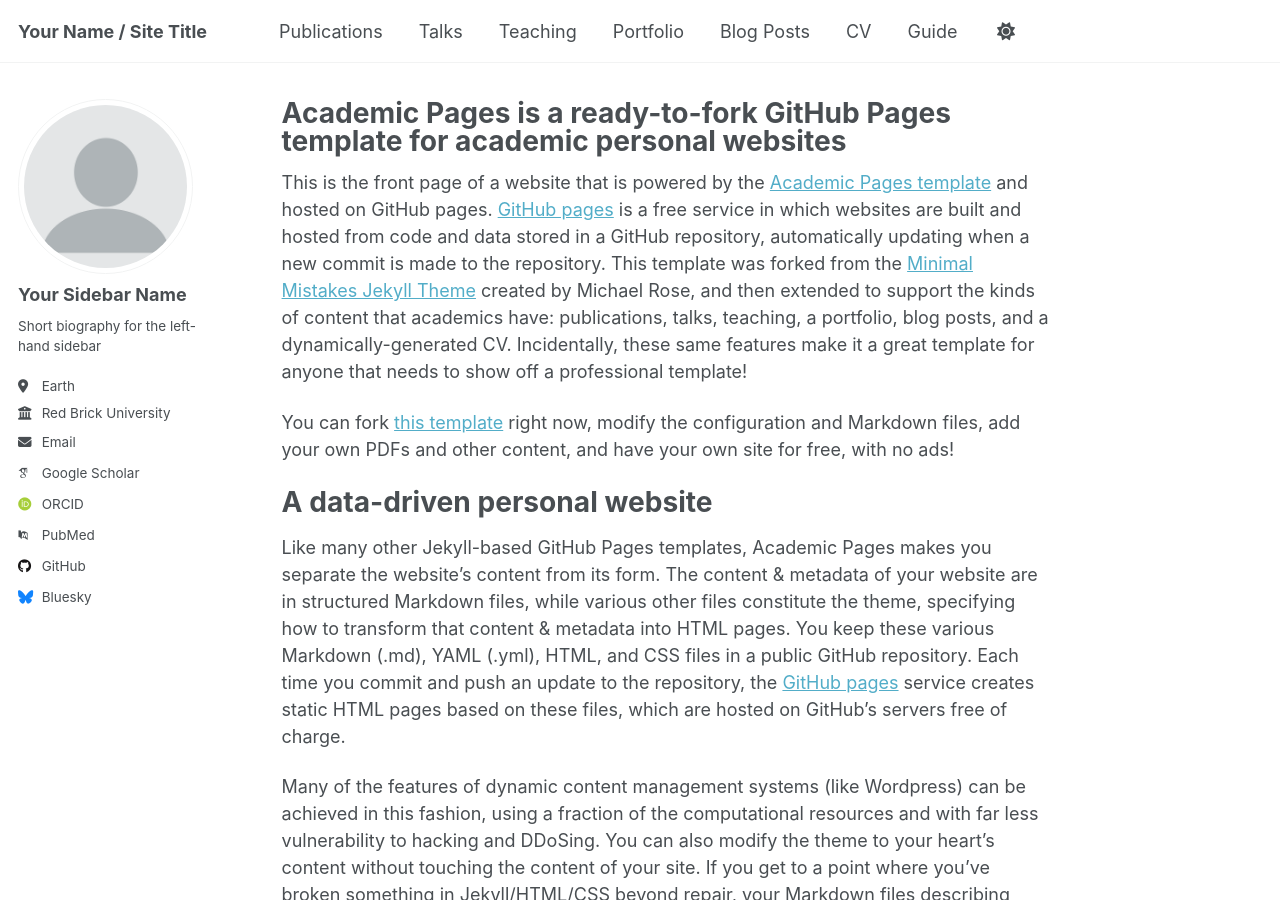
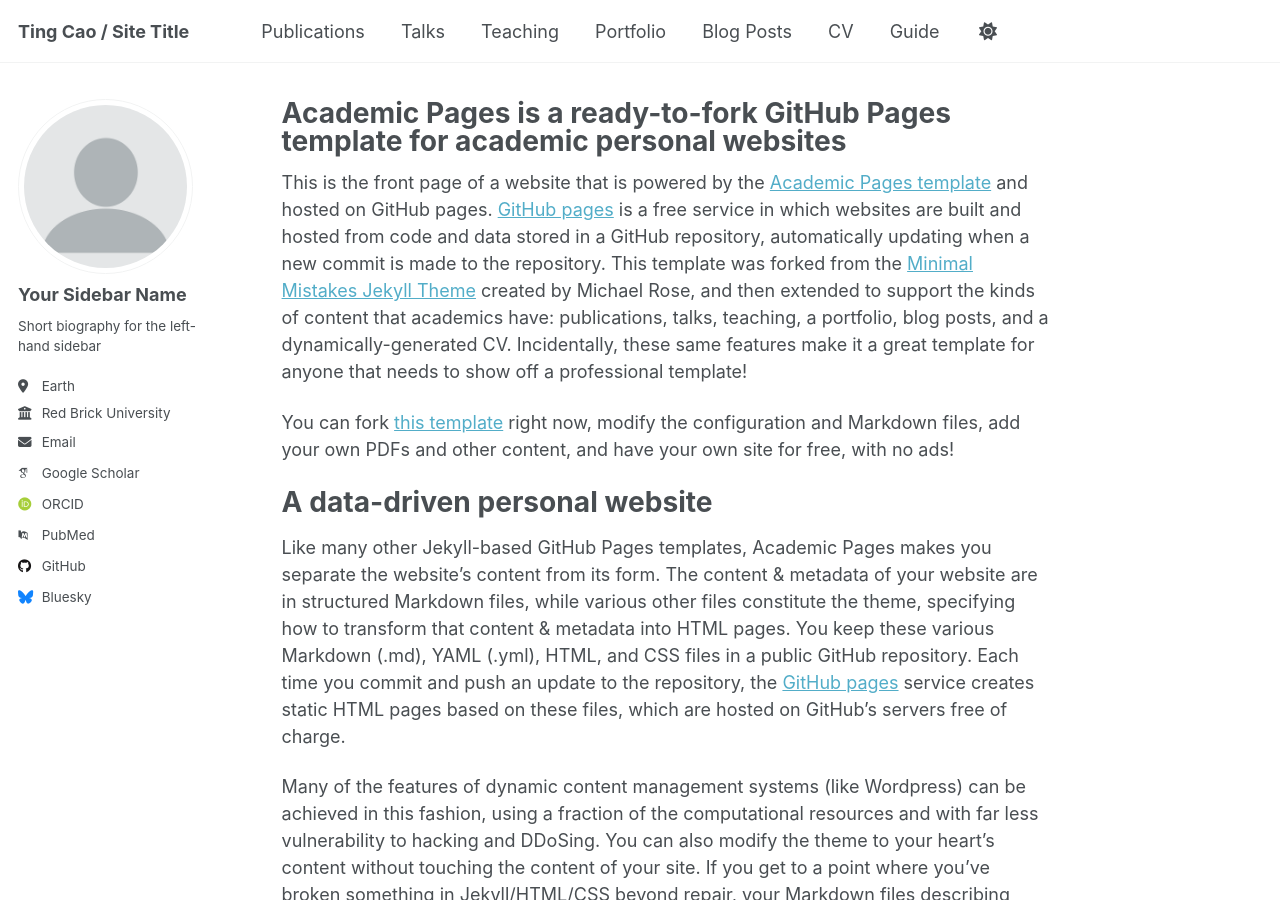
Before and after one commit to tingcao952/tingcao952.github.io, a Jekyll site: the page built from _pages/about.md, in a window 1280 px wide and 900 px high. Built offline with Jekyll 4.4.1, drawn with Linux system fonts in a browser that asks for light colours; some web fonts are replaced; a script that is not in the unit is left out.

Commit message:
initial config

```diff
--- a/_config.yml
+++ b/_config.yml
@@ -9,7 +9,7 @@
 # Basic Site Settings
 locale                   : "en-US"
 site_theme               : "default"
-title                    : "Your Name / Site Title"
+title                    : "Ting Cao / Site Title"
 title_separator          : "-"
 name                     : &name "Your Name"
 description              : &description "personal description"
```
